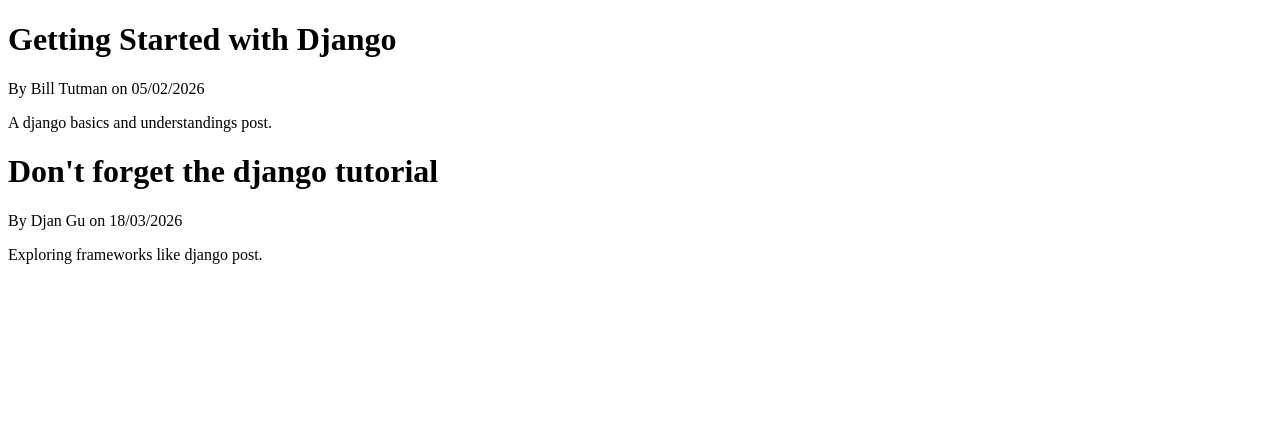
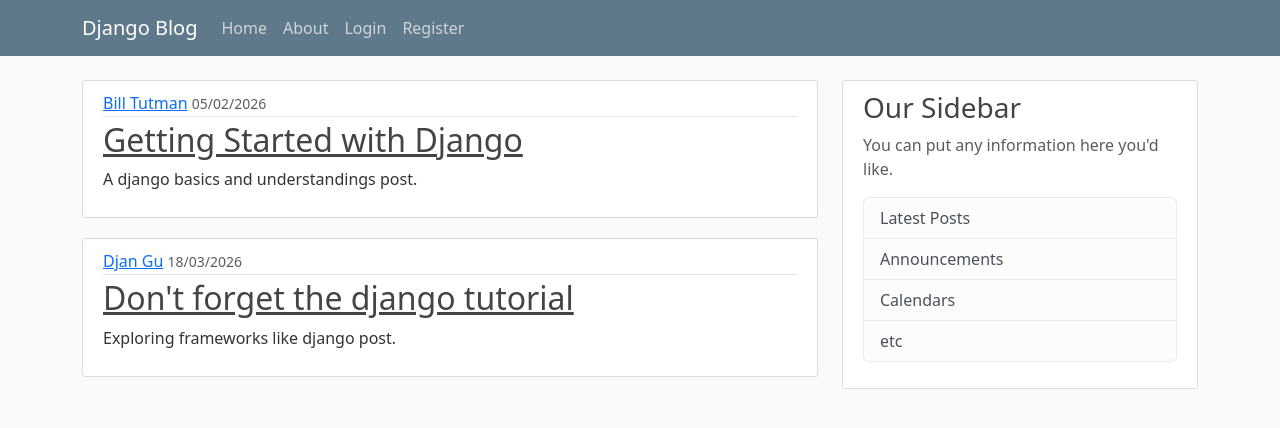
Before and after one commit to robclearyteach/UCDFS_fw_notes, a Django app: page /blog/ in a window 1280 px wide. Shown: the top 428 px of the page. Run offline with Django 5.2, Linux system fonts and the light colour scheme.

Commit message:
updated djangoproject/ to last session end

```diff
--- /dev/null
+++ b/djangoproject/blog/static/blog/main.css
@@ -0,0 +1,84 @@
+body {
+  background: #fafafa;
+  color: #333333;
+  margin-top: 5rem;
+}
+
+h1, h2, h3, h4, h5, h6 {
+  color: #444444;
+}
+
+ul {
+  margin: 0;
+}
+
+.bg-steel {
+  background-color: #5f788a;
+}
+
+.site-header .navbar-nav .nav-link {
+  color: #cbd5db;
+}
+
+.site-header .navbar-nav .nav-link:hover {
+  color: #ffffff;
+}
+
+.site-header .navbar-nav .nav-link.active {
+  font-weight: 500;
+}
+
+.content-section {
+  background: #ffffff;
+  padding: 10px 20px;
+  border: 1px solid #dddddd;
+  border-radius: 3px;
+  margin-bottom: 20px;
+}
+
+.article-title {
+  color: #444444;
+}
+
+a.article-title:hover {
+  color: #428bca;
+  text-decoration: none;
+}
+
+.article-content {
+  white-space: pre-line;
+}
+
+.article-img {
+  height: 65px;
+  width: 65px;
+  margin-right: 16px;
+}
+
+.article-metadata {
+  padding-bottom: 1px;
+  margin-bottom: 4px;
+  border-bottom: 1px solid #e3e3e3
+}
+
+.article-metadata a:hover {
+  color: #333;
+  text-decoration: none;
+}
+
+.article-svg {
+  width: 25px;
+  height: 25px;
+  vertical-align: middle;
+}
+
+.account-img {
+  height: 125px;
+  width: 125px;
+  margin-right: 20px;
+  margin-bottom: 16px;
+}
+
+.account-heading {
+  font-size: 2.5rem;
+}
--- a/djangoproject/blog/templates/blog/base.html
+++ b/djangoproject/blog/templates/blog/base.html
@@ -1,8 +1,14 @@
+{% load static %}
 <!DOCTYPE html>
 <html lang="en">
 <head>
     <meta charset="UTF-8">
     <meta name="viewport" content="width= , initial-scale=1.0">
+    <link href="https://cdn.jsdelivr.net/npm/bootstrap@5.3.8/dist/css/bootstrap.min.css" rel="stylesheet" integrity="sha384-sRIl4kxILFvY47J16cr9ZwB07vP4J8+LH7qKQnuqkuIAvNWLzeN8tE5YBujZqJLB" crossorigin="anonymous">
+
+    <link href="{% static 'blog/main.css' %}" rel="stylesheet">
+    <link rel="stylesheet" type="text/css" href="{% static 'blog/main.css' %}">
+
     {% if title %}
         <title> Django Blog - {{ title }}</title>
     {% else %}
@@ -11,11 +17,52 @@
 
 </head>
 
+<body>
+    <header class="site-header">
+      <nav class="navbar navbar-expand-md navbar-dark bg-steel fixed-top">
+        <div class="container">
+          <a class="navbar-brand mr-4" href="{% url 'blog-home' %}">Django Blog</a>
+          <button class="navbar-toggler" type="button" data-toggle="collapse" data-target="#navbarToggle" aria-controls="navbarToggle" aria-expanded="false" aria-label="Toggle navigation">
+          <span class="navbar-toggler-icon"></span>
+          </button>
+          <div class="collapse navbar-collapse" id="navbarToggle">
+            <div class="navbar-nav mr-auto">
+              <a class="nav-item nav-link" href="{% url 'blog-home' %}">Home</a>
+              <a class="nav-item nav-link" href="{% url 'blog-about' %}">About</a>
+            </div>
+            <!-- Navbar Right Side -->
+            <div class="navbar-nav">
+              <a class="nav-item nav-link" href="#">Login</a>
+              <a class="nav-item nav-link" href="#">Register</a>
+            </div>
+          </div>
+        </div>
+      </nav>
+    </header>
+    <main role="main" class="container">
+        <div class="row">
+            <div class="col-md-8">
 
-    <body>
+                {% block content %}{% endblock %}
 
-        {% block content %}
-        {% endblock %}
+            </div>
+            <div class="col-md-4">
+                <div class="content-section">
+                    <h3>Our Sidebar</h3>
+                    <p class='text-muted'>You can put any information here you'd like.
+                    <ul class="list-group">
+                        <li class="list-group-item list-group-item-light">Latest Posts</li>
+                        <li class="list-group-item list-group-item-light">Announcements</li>
+                        <li class="list-group-item list-group-item-light">Calendars</li>
+                        <li class="list-group-item list-group-item-light">etc</li>
+                    </ul>
+                    </p>
+                </div>
+            </div>
+        </div>
+    </main>
 
+    <script src="https://cdn.jsdelivr.net/npm/bootstrap@5.3.8/dist/js/bootstrap.bundle.min.js" integrity="sha384-FKyoEForCGlyvwx9Hj09JcYn3nv7wiPVlz7YYwJrWVcXK/BmnVDxM+D2scQbITxI" crossorigin="anonymous"></script>
 </body>
+
 </html>
--- a/djangoproject/blog/templates/blog/home.html
+++ b/djangoproject/blog/templates/blog/home.html
@@ -1,11 +1,23 @@
-{% extends 'blog/base.html'%}
-
+{% extends 'blog/base.html' %}
 {% block content %}
 
     {% for post in posts %}
-        <h1>{{ post.title }}</h1>
-        <p>By {{ post.author }} on {{ post.date_posted }}</p>
-        <p>{{ post.content}}</p>
+        <article class="media content-section">
+            <div class="media-body">
+              <div class="article-metadata">
+                <a class="mr-2" href="#">{{ post.author }}</a>
+                <small class="text-muted">{{ post.date_posted }}</small>
+              </div>
+              <h2><a class="article-title" href="#">{{ post.title }}</a></h2>
+              <p class="article-content">{{ post.content }}</p>
+            </div>
+          </article>
     {% endfor %}
 
 {% endblock %}
+
+<!--
+<body>
+    <h1>Blog About!</h1>
+</body>
+ -->
--- a/djangoproject/blog/views.py
+++ b/djangoproject/blog/views.py
@@ -1,6 +1,5 @@
 from django.shortcuts import render
 from django.http import HttpResponse
-
 
 list_of_posts = [
     {
@@ -19,19 +18,18 @@ list_of_posts = [
 ]
 
 
-
 # Create your views here.
 
 #blog/templates/blog/home.html => blog/home.html
 def home(request):
     context_dict={
-        'posts':list_of_posts,
-        'title':'homeXX'
+        'posts': list_of_posts,
+        'title': 'rob-title'
     }
     return render(request, 'blog/home.html', context_dict)
 
 def about(request):
-    return render(request, 'blog/about.html', {'title':'rob'})
+    return render(request, 'blog/about.html', {'title': 'About'})
 
 def me(request):
     return render(request, 'blog/me.html')
```
Also changed, not shown: djangoproject/blog/templates/blog/about.html (+8 -2 lines). Lines whose indentation alone changed are shown as unchanged.
